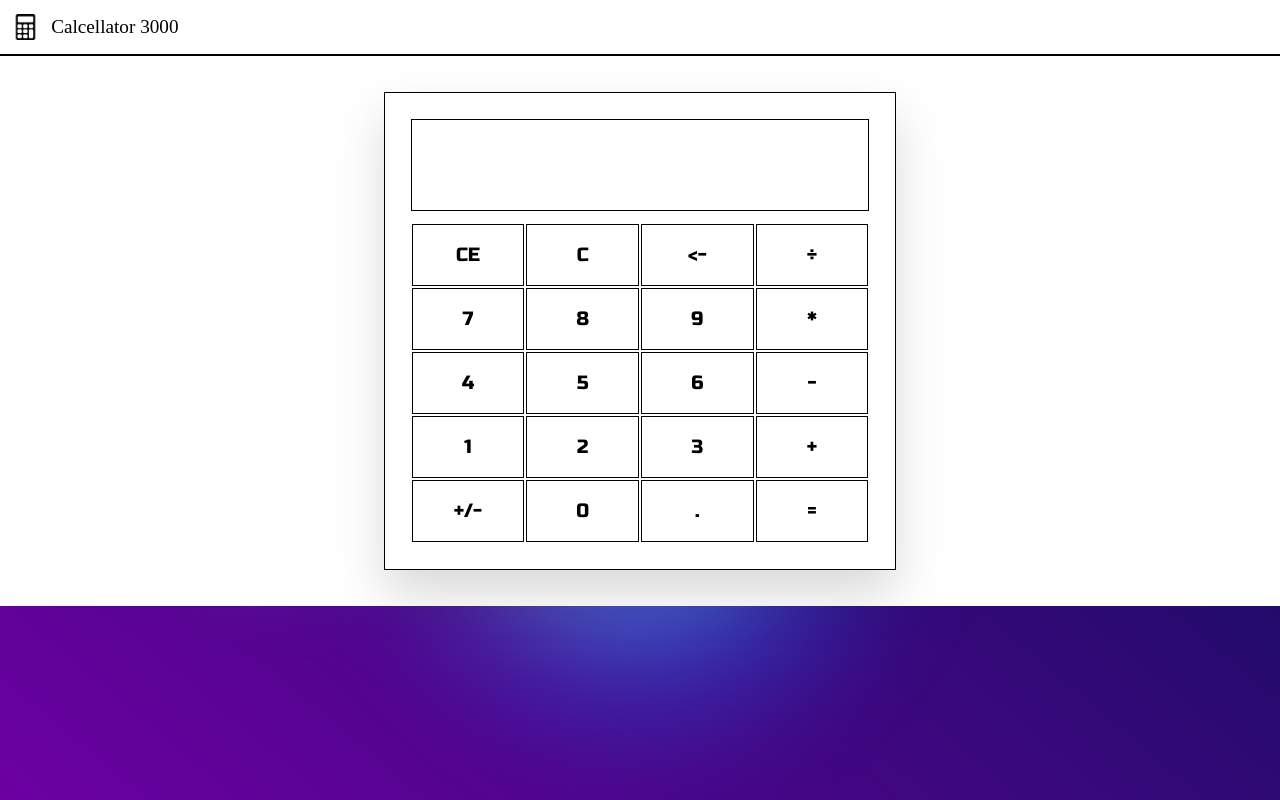
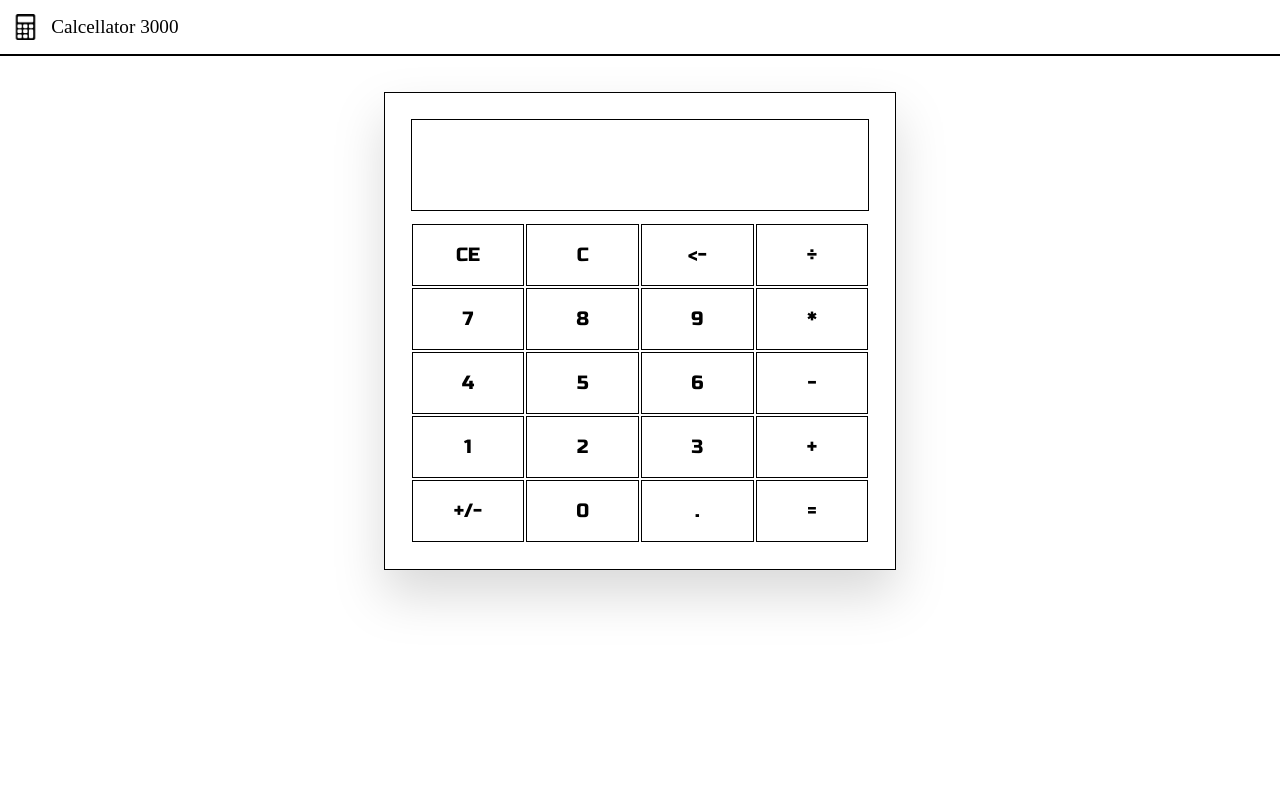
Before and after one commit to DLGallego/WEB_ELLA_4, a React (Vite) app: page / in a window 1280 px wide. Built offline with nearby package versions, Linux system fonts and the light colour scheme; a web font is replaced by a local one.

Commit message:
height change

```diff
--- a/src/index.css
+++ b/src/index.css
@@ -87,7 +87,7 @@ button {
 
   .gradient-bg {
     width: 100vw;
-    height: 100vh;
+    height: min-content;
     position: fixed;
     overflow: hidden;
     background: linear-gradient(40deg, var(--color-bg1), var(--color-bg2));
```
